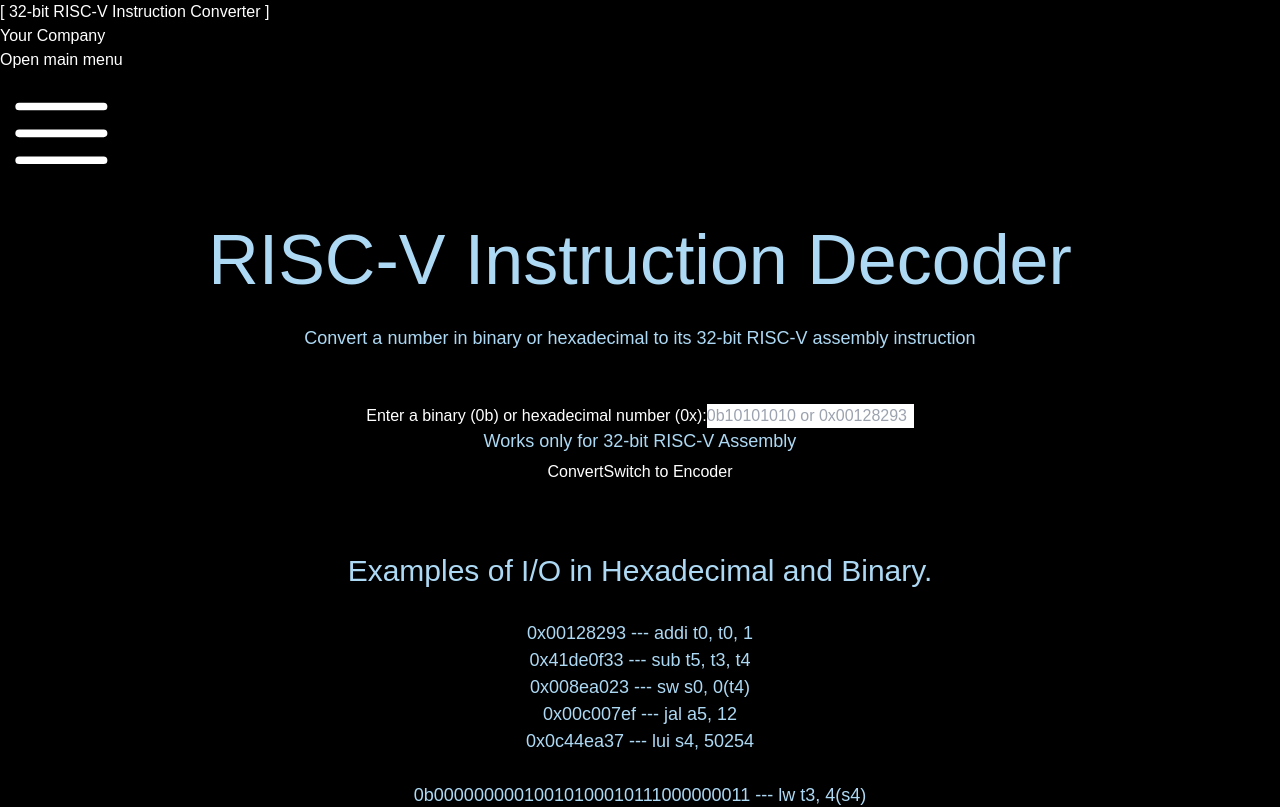
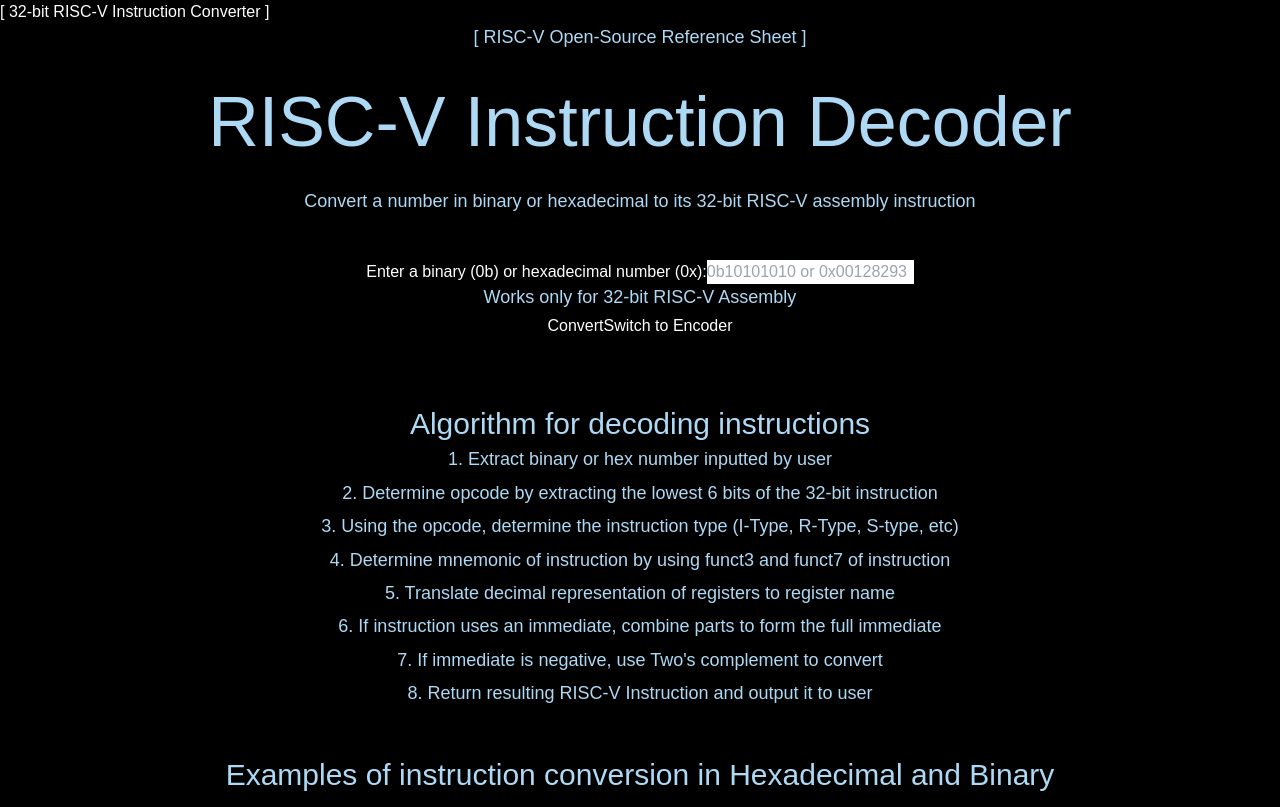
Before and after one commit to NateLapak/RISC-V_Decoder, a Next.js app: page / in a window 1280 px wide. Shown: the top 807 px of the page. Built offline with nearby package versions, Linux system fonts and the light colour scheme.

Commit message:
Changed homepage and navbar

```diff
--- a/src/Components/header.tsx
+++ b/src/Components/header.tsx
@@ -1,106 +1,20 @@
 "use client"; // This is a client component 👈🏽
 
-import { useState } from 'react'
-import {
-  Dialog,
-  DialogPanel,
-  Disclosure,
-  DisclosureButton,
-  DisclosurePanel,
-  Popover,
-  PopoverButton,
-  PopoverGroup,
-  PopoverPanel,
-} from '@headlessui/react'
-import {
-  ArrowPathIcon,
-  Bars3Icon,
-  ChartPieIcon,
-  CursorArrowRaysIcon,
-  FingerPrintIcon,
-  SquaresPlusIcon,
-  XMarkIcon,
-} from '@heroicons/react/24/outline'
-
-
 const Header = () => {
-  const [mobileMenuOpen, setMobileMenuOpen] = useState(false)
 
   return (
     <header className="bg-black text-xl py-6 px-8 text-white">
-      [    32-bit RISC-V Instruction Converter    ]
-      <nav aria-label="Global" className="mx-auto flex max-w-7xl items-center justify-between lg:px-8">
-        <div className="flex lg:flex-1">
-          <a href="#" className="-m-1.5 p-1.5">
-            <span className="sr-only">Your Company</span>
-
+      <div className="flex justify-between items-center">
+        <h1>[         32-bit RISC-V Instruction Converter       ]</h1>
+        <p className="py-2">
+          <a
+            href="https://www.cs.sfu.ca/~ashriram/Courses/CS295/assets/notebooks/RISCV/RISCV_CARD.pdf"
+            className="text-white hover:underline"
+          >
+            [   RISC-V Open-Source Reference Sheet   ]
           </a>
-        </div>
-        <div className="flex lg:hidden">
-          <button
-            type="button"
-            onClick={() => setMobileMenuOpen(true)}
-            className="-m-2.5 inline-flex items-center justify-center rounded-md p-2.5 text-gray-700"
-          >
-            <span className="sr-only">Open main menu</span>
-            <Bars3Icon aria-hidden="true" className="size-6" />
-          </button>
-        </div>
-        <PopoverGroup className="header-a hidden lg:flex lg:gap-x-12">
-
-          {/* <a href="#" className="header-a text-sm/6 font-semibold text-gray-900">
-            RISC-V Instruction Decoder
-          </a> */}
-
-        </PopoverGroup>
-        <div className="hidden lg:flex lg:flex-1 lg:justify-end">
-
-        </div>
-      </nav>
-      <Dialog open={mobileMenuOpen} onClose={setMobileMenuOpen} className="lg:hidden">
-        <div className="fixed inset-0 z-10" />
-        <DialogPanel className="fixed inset-y-0 right-0 z-10 w-full overflow-y-auto bg-white px-6 py-6 sm:max-w-sm sm:ring-1 sm:ring-gray-900/10">
-          <div className="flex items-center justify-between">
-            <a href="#" className="-m-1.5 p-1.5">
-              <span className="sr-only">Your Company</span>
-            </a>
-            <button
-              type="button"
-              onClick={() => setMobileMenuOpen(false)}
-              className="-m-2.5 rounded-md p-2.5 text-gray-700"
-            >
-              <span className="sr-only">Close menu</span>
-              <XMarkIcon aria-hidden="true" className="size-6" />
-            </button>
-          </div>
-          <div className="mt-6 flow-root">
-            <div className="-my-6 divide-y divide-gray-500/10">
-              <div className="space-y-2 py-6">
-
-                <a
-                  href="#"
-                  className="-mx-3 block rounded-lg px-3 py-2 text-base/7 font-semibold text-gray-900 hover:bg-gray-50"
-                >
-                  Features
-                </a>
-                <a
-                  href="#"
-                  className="-mx-3 block rounded-lg px-3 py-2 text-base/7 font-semibold text-gray-900 hover:bg-gray-50"
-                >
-                  Marketplace
-                </a>
-                <a
-                  href="#"
-                  className="-mx-3 block rounded-lg px-3 py-2 text-base/7 font-semibold text-gray-900 hover:bg-gray-50"
-                >
-                  Company
-                </a>
-              </div>
-
-            </div>
-          </div>
-        </DialogPanel>
-      </Dialog>
+        </p>
+      </div>
     </header>
   )
 }
--- a/src/Components/home.tsx
+++ b/src/Components/home.tsx
@@ -28,6 +28,29 @@ const Home = () => {
         }
 
     };
+
+    const decodeAlgo:string[] = [
+        '1. Extract binary or hex number inputted by user',
+        '2. Determine opcode by extracting the lowest 6 bits of the 32-bit instruction',
+        '3. Using the opcode, determine the instruction type (I-Type, R-Type, S-type, etc)',
+        '4. Determine mnemonic of instruction by using funct3 and funct7 of instruction',
+        '5. Translate decimal representation of registers to register name',
+        '6. If instruction uses an immediate, combine parts to form the full immediate',
+        '7. If immediate is negative, use Two\'\s complement to convert',
+        '8. Return resulting RISC-V Instruction and output it to user'
+
+    ]
+
+    const encodeAlgo:string[] = [
+        '1. Extract RISC-V Instruction inputted by user',
+        '2. Split user input into 3 parts: The mnemonic, the registers, and the immediate (if applicable)',
+        '3. Using the instruction\'\s mnemonic, determine its opcode, funct3 and funct7.',
+        '4. Translate the register name to its decimal representation',
+        '5. Convert the immediate of instruction to binary',
+        '6. If immediate is negative, use two\'\s complement to encode.',
+        '7. Combine the opcode, funct3, funct7, registers, and immediate into 8 hexadecimal characters.',
+        '8. Return resulting hexadecimal number and output it to user'
+    ]
 
     return (
         <div className="container-fluid py-4">
@@ -104,7 +127,23 @@ const Home = () => {
                     </div>
                 )}
 
-                <h4>Examples of I/O in Hexadecimal and Binary. </h4>
+                <div>
+                    <h4 className="py-5 my-5">
+                        {mode === "decode"
+                        ? "Algorithm for decoding instructions"
+                        : "Algorithm for encoding instructions"}
+                    </h4>
+
+                    {mode === "decode"
+                        ? decodeAlgo.map((step, index) => (
+                            <p key={index}>{step}</p>
+                          ))
+                        : encodeAlgo.map((step, index) => (
+                            <p key={index}>{step}</p>
+                          ))}
+                </div>
+
+                <h4>Examples of instruction conversion in Hexadecimal and Binary </h4>
                 <p>
                     <br/>
                     0x00128293 --- addi t0, t0, 1
--- a/src/pages/homepage.css
+++ b/src/pages/homepage.css
@@ -18,7 +18,14 @@ h4 {
 
 }
 
-p, h6 {
+p {
+    color: #ADD9F4;
+    text-align: center;
+    font-size: 18px;
+    padding-bottom: 0.5%;
+}
+
+h6 {
     color: #ADD9F4;
     text-align: center;
     font-size: 18px;
```
